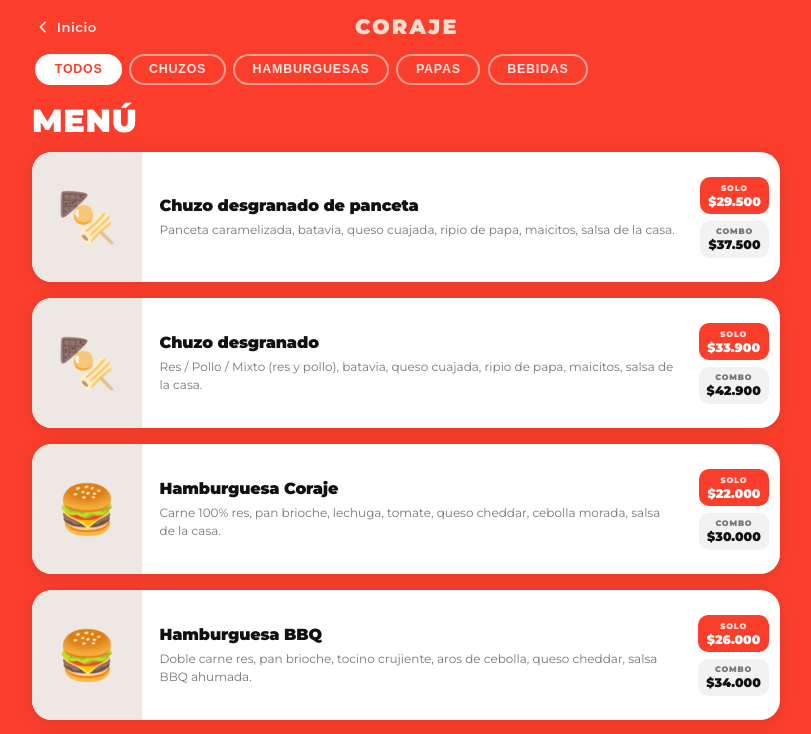
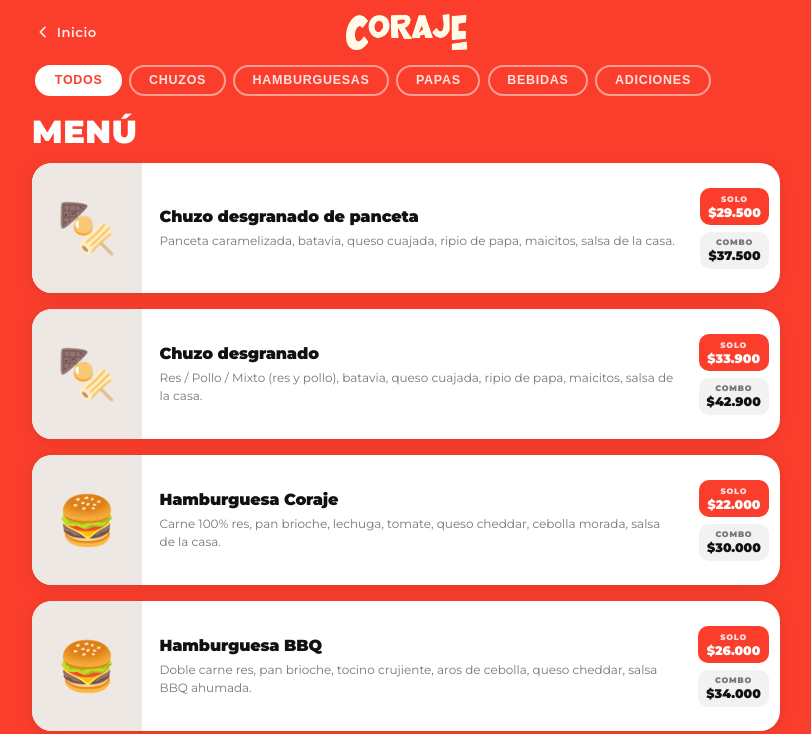
Before and after one commit to juandreyes94/restaurante-sistema, a website: page src/menu.html in a window 1280 px wide. Shown: the top 734 px of the page, without its empty margins (234-1045 px from the left). Drawn offline with nearby package versions, Linux system fonts and the light colour scheme.

Commit message:
feat: logo real Coraje en header del menu + categoria Adiciones
- Logo PNG en header del menu con filtro crema
- Nueva categoria Adiciones con 4 productos de ejemplo
- Pills de categorias: Todos, Chuzos, Hamburguesas, Papas, Bebidas, Adiciones

```diff
--- a/src/menu.html
+++ b/src/menu.html
@@ -42,9 +42,11 @@
       color: rgba(255,255,255,0.9); font-size: 0.82rem; font-weight: 600;
       text-decoration: none; letter-spacing: 0.04em;
     }
-    .header-logo {
-      font-weight: 900; font-size: 1.3rem;
-      color: var(--cream); letter-spacing: 0.1em;
+    .header-logo img {
+      height: 36px;
+      width: auto;
+      display: block;
+      filter: brightness(0) saturate(100%) invert(93%) sepia(18%) saturate(300%) hue-rotate(330deg) brightness(105%);
     }
 
     /* ── WRAPPER ── */
@@ -273,7 +275,9 @@
         </svg>
         Inicio
       </a>
-      <span class="header-logo">CORAJE</span>
+      <div class="header-logo">
+        <img src="logo.png" alt="Coraje Fast Food" />
+      </div>
       <div style="width:60px"></div>
     </header>
 
@@ -411,6 +415,11 @@
           { id: 8,  name: 'Gaseosa', description: 'Coca-Cola, Sprite o Manzana — 350ml bien fría.', ingredients: 'Bebida gaseosa 350ml a elección.', price: 4500, category: 'Bebidas', emoji: '🥤', image: '' },
           { id: 9,  name: 'Limonada Natural', description: 'Natural con hielo y menta fresca.', ingredients: 'Limón natural, agua, azúcar, hielo, menta fresca.', price: 6500, category: 'Bebidas', emoji: '🍋', image: '' },
           { id: 10, name: 'Agua', description: 'Agua mineral 500ml.', ingredients: 'Agua mineral sin gas 500ml.', price: 3000, category: 'Bebidas', emoji: '💧', image: '' },
+          // ADICIONES
+          { id: 11, name: 'Queso extra', description: 'Porción adicional de queso cheddar fundido.', ingredients: 'Queso cheddar fundido.', price: 2000, category: 'Adiciones', emoji: '🧀', image: '' },
+          { id: 12, name: 'Tocineta extra', description: 'Tiras de tocineta crujiente adicionales.', ingredients: 'Tocineta crujiente.', price: 2500, category: 'Adiciones', emoji: '🥓', image: '' },
+          { id: 13, name: 'Aguacate', description: 'Aguacate fresco en rodajas.', ingredients: 'Aguacate fresco.', price: 2000, category: 'Adiciones', emoji: '🥑', image: '' },
+          { id: 14, name: 'Huevo', description: 'Huevo frito adicional.', ingredients: 'Huevo frito.', price: 1500, category: 'Adiciones', emoji: '🍳', image: '' },
         ],
 
         init() {},
```
